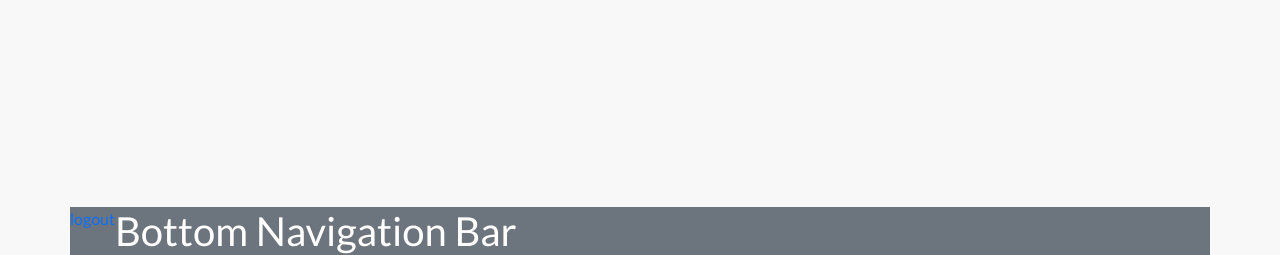
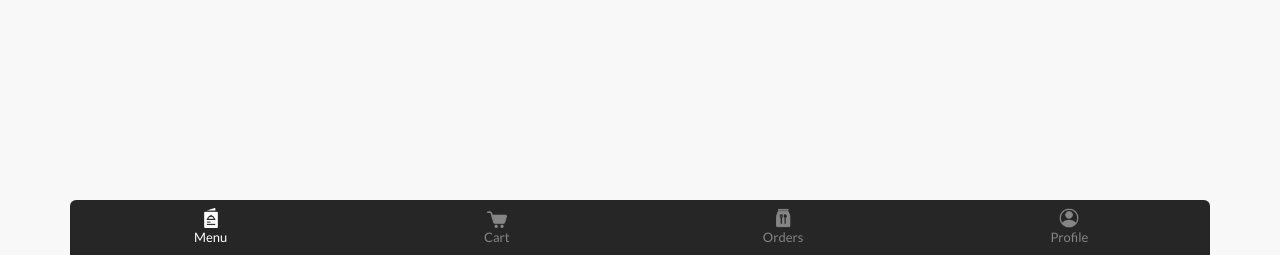
Before and after one commit to Thej48/White-Heaven-Beach-Cafe, a PHP site: page /menu.php?tableNo=1 in a window 1280 px wide. Shown: the part 545-800 px from the top of the page. Run offline with PHP 8.4, Linux system fonts and the light colour scheme; the visitor is signed in with stand-in values (Sample User, id 1); data that the repository does not hold is empty.

Commit message:
26th commit : working on bottom-navigation-bar

```diff
--- a/css/styleHome.css
+++ b/css/styleHome.css
@@ -268,6 +268,26 @@ input[type=tel]:focus {
     width: max-content;
 }
 
+.bottomNavBarDiv{
+    background-color: #262626;
+}
+
+.BottomNavMenu{
+    display: grid;
+    grid-template-columns: 1fr 1fr 1fr 1fr;
+    width: 100%;
+    gap: 5px;
+}
+
+.BottomMenuItem{
+    cursor: pointer;
+}
+
+.BottomMenuItem span{
+    color: #858585;
+    font-size: small;
+}
+
 @media (min-width:1000px) {
     .homeContentBox {
         background-image: url('../images/heroSectionDesktop.jpg');
--- a/menu.php
+++ b/menu.php
@@ -95,15 +95,36 @@ if (!isset($_SESSION['AuthEndUser'])) {
             <?php } ?>
         </div>
 
-        <div class="bottomNavBarDiv m-0 p-0 bg-secondary d-flex">
-            <a href="./logoutEndUser.php">logout</a>
-            <h1 class="p-0 m-0 text-center text-white">Bottom Navigation Bar</h1>
+        <div class="bottomNavBarDiv rounded-top m-0 p-0 d-flex">
+            <ul class="BottomNavMenu p-0 m-0 py-2">
+                <li class="BottomMenuItem d-flex flex-column align-items-center justify-content-center " onclick="document.location.href='./menu.php?tableNo=<?php echo $tableNo; ?>'">
+                    <img src="./icons/menu_inactive.png" width="20" height="20" alt="menu" id="MenuIcon">
+                    <span class="" id="MenuText">Menu</span>
+                </li>
+                <li class="BottomMenuItem d-flex flex-column align-items-center justify-content-center " onclick="document.location.href='./cart.php?tableNo=<?php echo $tableNo; ?>'">
+                    <img src="./icons/trolley_inactive.png" width="20" height="20" alt="cart" id="CartIcon">
+                    <span class="" id="CartText">Cart</span>
+                </li>
+                <li class="BottomMenuItem d-flex flex-column align-items-center justify-content-center " onclick="document.location.href='./orders.php?tableNo=<?php echo $tableNo; ?>'">
+                    <img src="./icons/take-away_inactive.png" width="20" height="20" alt="orders" id="OrderIcon">
+                    <span class="" id="OrderText">Orders</span>
+                </li>
+                <li class="BottomMenuItem d-flex flex-column align-items-center justify-content-center " onclick="document.location.href='./profile.php?tableNo=<?php echo $tableNo; ?>'">
+                    <img src="./icons/account_inactive.png" width="20" height="20" alt="profile" id="ProfileIcon">
+                    <span class="" id="ProfileText">Profile</span>
+                </li>
+            </ul>
         </div>
 
     </div>
 
 
 
+    <!-- ICON ACTIVE CODE -->
+    <script>
+        document.getElementById('MenuIcon').src = './icons/menu_active.png';
+        document.getElementById('MenuText').style.color = "white";
+    </script>
 
 
 
```
Also changed, not shown: cart.php (added), orders.php (added), profile.php (added).
